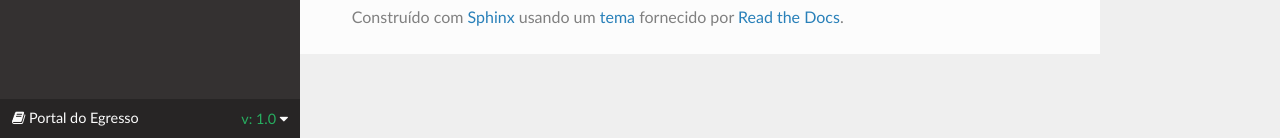
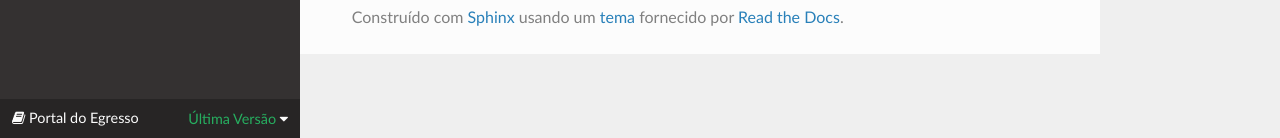
Before and after one commit to djangonauta/dti-docs, a Sphinx documentation site: the page built from source/index.rst, in a window 1280 px wide. Shown: the part 759-897 px from the top of the page. Built offline with Sphinx 7.4.7 and the Read the Docs theme 2.0.0, drawn with Linux system fonts in a browser that asks for light colours.

Commit message:
corrigida versão no sidebar

```diff
--- a/source/_templates/versions.html
+++ b/source/_templates/versions.html
@@ -1,7 +1,7 @@
 <div class="rst-versions" data-toggle="rst-versions" role="note" aria-label="versions">
   <span class="rst-current-version" data-toggle="rst-current-version">
     <span class="fa fa-book"> Portal do Egresso</span>
-    v: 1.0
+    Última Versão
     <span class="fa fa-caret-down"></span>
   </span>
   <div class="rst-other-versions">
```
